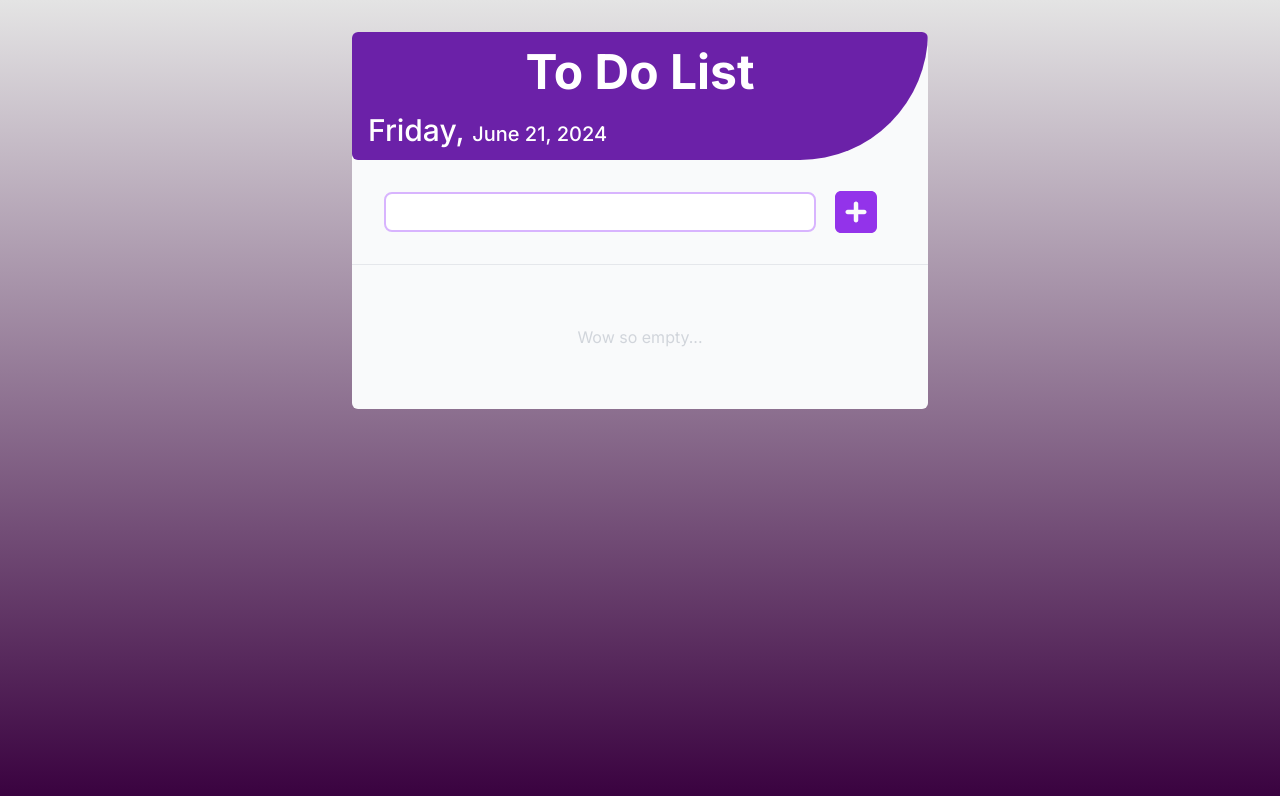
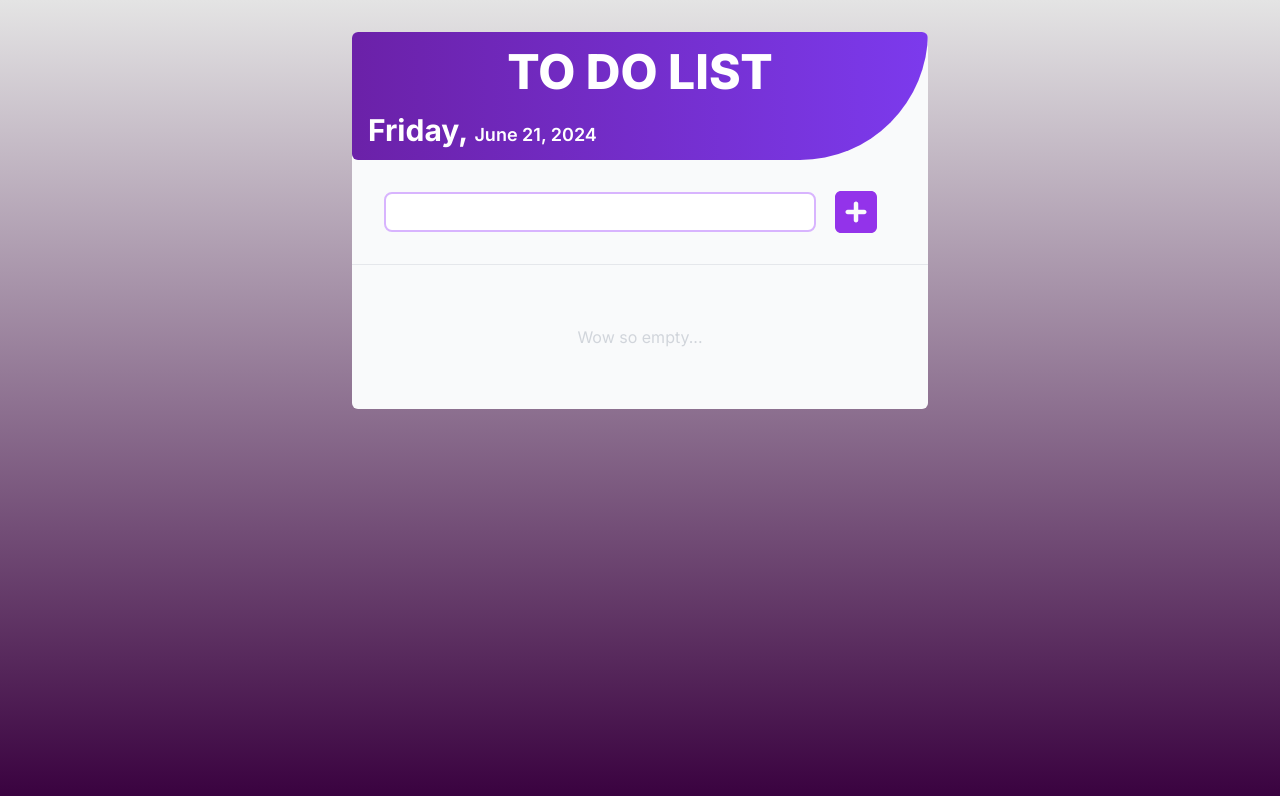
Before and after one commit to france0707/ToDoList-nextjs, a Next.js app in the folder tdl-app/: page / in a window 1280 px wide. Shown: the top 796 px of the page. Built offline with nearby package versions, Linux system fonts and the light colour scheme.

Commit message:
update
- added button click effect
- font weight adjustment

```diff
--- a/tdl-app/app/ui/AddButton.tsx
+++ b/tdl-app/app/ui/AddButton.tsx
@@ -9,7 +9,7 @@ interface AddButtonProps {
 const AddButton: React.FC<AddButtonProps> = ({ onClick }) => {
 	return (
 		<button
-			className="h-fit w-12 mx-4 rounded-md flex justify-center items-center "
+			className="h-fit w-12 mx-4 rounded-md flex justify-center items-center transform transition-transform duration-100 focus:outline-none active:scale-90"
 			onClick={onClick}
 		>
 			<FontAwesomeIcon
--- a/tdl-app/app/ui/AddTask.tsx
+++ b/tdl-app/app/ui/AddTask.tsx
@@ -26,7 +26,7 @@ const AddTask: React.FC<AddTaskProps> = ({ addTask }) => {
 		<div className="sticky top-0 bg-inherit flex flex-row w-full h-16 justify-center items-center py-3 my-5">
 			<input
 				type="text"
-				className="w-3/4 h-full px-2 py-1 border-2 rounded-lg border-purple-300 outline-none"
+				className="w-3/4 h-full px-2 py-1 border-2 rounded-lg border-purple-300 outline-none font-medium"
 				value={taskValue}
 				onChange={(e) => setTaskValue(e.target.value)}
 				onKeyDown={handleKeyDown}
--- a/tdl-app/app/ui/DeleteButton.tsx
+++ b/tdl-app/app/ui/DeleteButton.tsx
@@ -9,7 +9,7 @@ interface DeleteButtonProps {
 const DeleteButton: React.FC<DeleteButtonProps> = ({ onClick }) => {
 	return (
 		<button
-			className="bg-red-500 hover:bg-red-700 w-10 h-10 flex justify-center items-center rounded-md"
+			className="bg-red-500 hover:bg-red-700 w-10 h-10 flex justify-center items-center rounded-md transform transition-transform duration-100 focus:outline-none active:scale-90"
 			onClick={onClick}
 		>
 			<FontAwesomeIcon className="text-xl" icon={faTrashCan} />
--- a/tdl-app/app/ui/Header.tsx
+++ b/tdl-app/app/ui/Header.tsx
@@ -13,13 +13,15 @@ const Header: React.FC = () => {
 
 	return (
 		<div className="w-auto h-32 rounded-md overflow-hidden">
-			<div className="bg-purple-800 w-full h-full rounded-br-full p-4">
-				<h1 className="mb-4 text-5xl font-bold text-white text-center">
-					To Do List
+			<div className="bg-gradient-to-l from-violet-600 to-purple-800 w-full h-full rounded-br-full p-4">
+				<h1 className="mb-4 text-5xl font-extrabold text-white text-center">
+					TO DO LIST
 				</h1>
-				<h2 className="text-3xl font-medium text-white">
+				<h2 className="text-3xl font-bold text-white">
 					{formattedDay},{" "}
-					<span className="text-xl">{formattedDate}</span>
+					<span className="text-lg font-semibold">
+						{formattedDate}
+					</span>
 				</h2>
 			</div>
 		</div>
--- a/tdl-app/app/ui/Item.tsx
+++ b/tdl-app/app/ui/Item.tsx
@@ -24,7 +24,7 @@ const Item: React.FC<ItemProps> = ({ task, deleteTask }) => {
 			>
 				<div className="w-4/5 flex flex-row justify-start items-center">
 					<PendingButton />
-					<p className="p-4 w-full h-auto">{task.text}</p>
+					<p className="p-4 w-full h-auto font-medium">{task.text}</p>
 				</div>
 
 				<DeleteButton onClick={handleDelete} />
--- a/tdl-app/app/ui/PendingButton.tsx
+++ b/tdl-app/app/ui/PendingButton.tsx
@@ -9,7 +9,7 @@ const PendingButton = () => {
 
 	return (
 		<button
-			className={`w-auto h-auto px-2 py-1 text-center rounded-md ${
+			className={`w-auto h-auto px-2 py-1 text-center rounded-md transform transition-transform duration-100 focus:outline-none active:scale-90 ${
 				isPending
 					? "bg-gray-200 hover:bg-gray-400"
 					: "bg-green-400 hover:bg-green-600"
```
